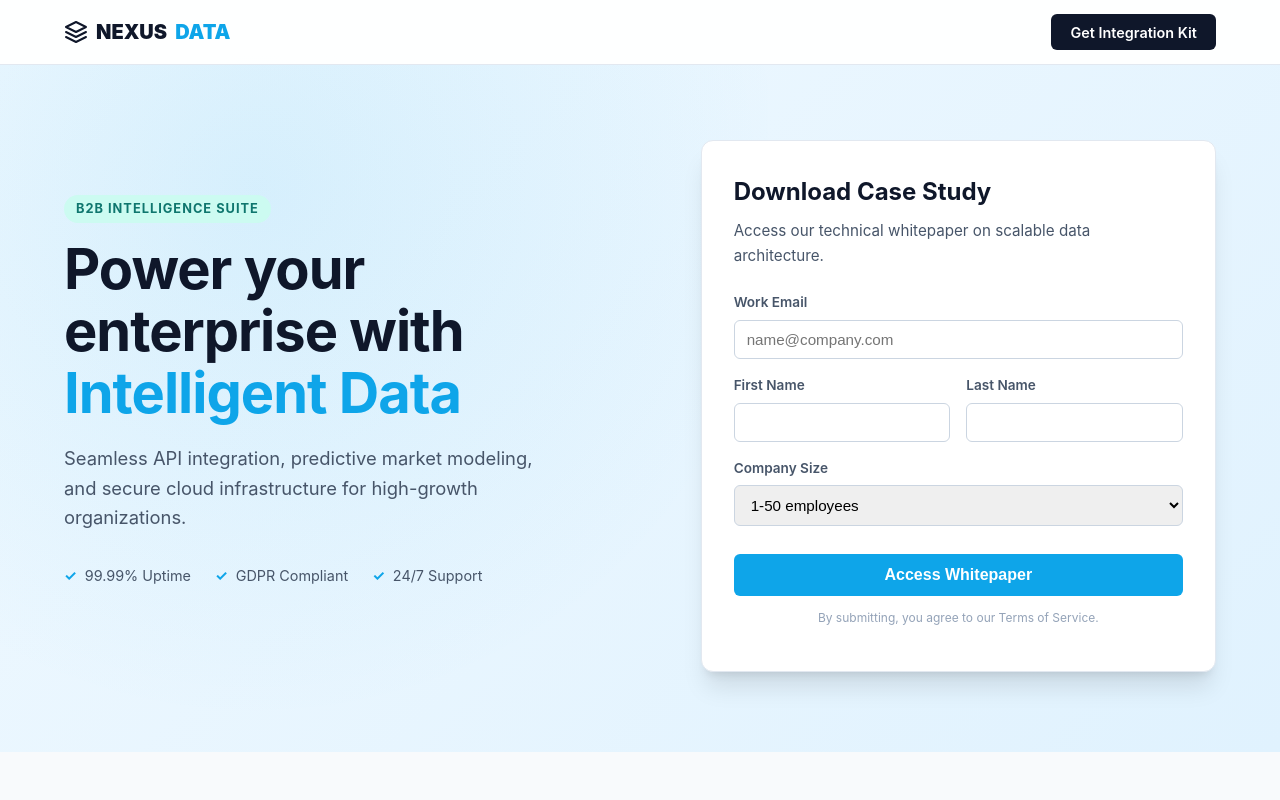
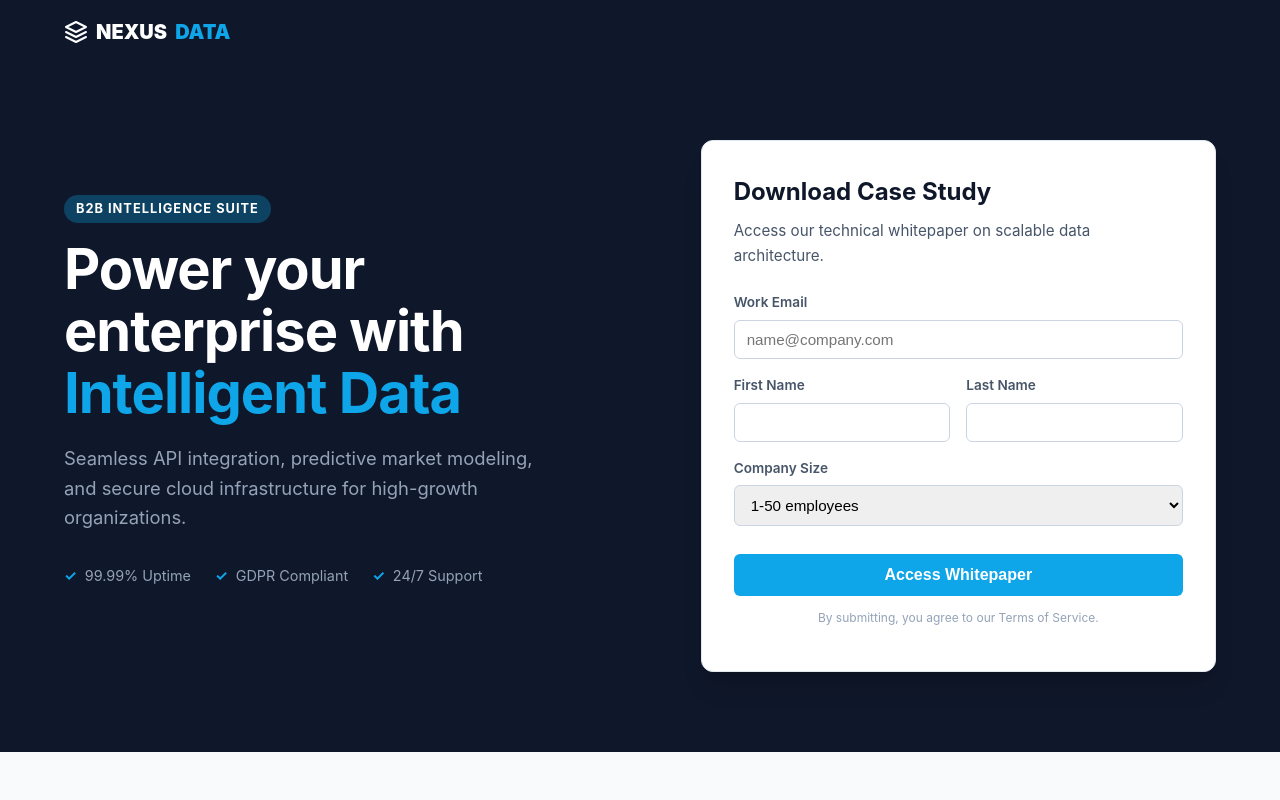
Before and after one commit to Will-Praxia-Git/PRAXIA, a plain HTML site: page nexus-data-lp.html in a window 1280 px wide. Shown: the top 800 px of the page. Drawn offline with Linux system fonts and the light colour scheme.

Commit message:
Update nexus-data-lp.html

```diff
--- a/nexus-data-lp.html
+++ b/nexus-data-lp.html
@@ -31,8 +31,8 @@
     /* ===== Nav ===== */
     nav {
       position: fixed; inset-inline: 0; top: 0; z-index: 50;
-      background: rgba(255,255,255,0.95);
-      border-bottom: 1px solid var(--border);
+      background: #0f172a;
+      border-bottom: none;
       padding: 1rem 0;
     }
     .nav-wrap {
@@ -40,7 +40,7 @@
       display:flex; align-items:center; justify-content: space-between;
     }
     .brand {
-      font-size: 1.25rem; font-weight: 900; color: var(--ink);
+      font-size: 1.25rem; font-weight: 900; color: #fff;
       text-decoration: none; display:flex; align-items: center; gap: 8px;
     }
     .brand span { color: var(--primary); }
@@ -55,15 +55,8 @@
     /* ===== Hero ===== */
     .hero {
       min-height: 85vh; position:relative; overflow:hidden;
-      background: linear-gradient(135deg, #f0f9ff 0%, #e0f2fe 100%);
-      color: var(--ink);
-    }
-
-    /* Abstract background decoration */
-    .hero::before {
-      content: ""; position: absolute; top: -50%; left: -20%; width: 80%; height: 150%;
-      background: radial-gradient(circle, rgba(14, 165, 233, 0.1) 0%, transparent 70%);
-      z-index: 0;
+      background: #0f172a;
+      color: #fff;
     }
 
     .hero-inner {
@@ -73,22 +66,22 @@
     }
 
     .kicker {
-      color: var(--accent); font-weight: 700; text-transform: uppercase;
+      color: #fff; font-weight: 700; text-transform: uppercase;
       letter-spacing: 1px; font-size: 0.8rem; margin-bottom: 1rem;
-      background: #ccfbf1; display: inline-block; padding: 4px 12px; border-radius: 100px;
+      background: rgba(14, 165, 233, 0.3); display: inline-block; padding: 4px 12px; border-radius: 100px;
     }
 
     .hero h1 {
       font-size: clamp(2.2rem, 5vw, 3.5rem); line-height: 1.1; margin: 0 0 20px;
-      color: var(--ink); letter-spacing: -1px;
+      color: #fff; letter-spacing: -1px;
     }
     .hero p.tagline {
-      font-size: 1.15rem; color: var(--ink-soft); margin-bottom: 32px; max-width: 500px;
+      font-size: 1.15rem; color: #94a3b8; margin-bottom: 32px; max-width: 500px;
     }
 
     .hero-bullets {
       display: flex; gap: 24px; margin-bottom: 30px;
-      font-size: 0.9rem; color: var(--ink-soft);
+      font-size: 0.9rem; color: #94a3b8;
     }
     .hero-bullets .b { display: flex; align-items: center; gap: 8px; }
     .hero-bullets .check { color: var(--primary); font-weight: bold; }
@@ -191,12 +184,9 @@
   <nav>
     <div class="nav-wrap">
       <a class="brand" href="#">
-        <svg width="24" height="24" viewBox="0 0 24 24" fill="none" stroke="currentColor" stroke-width="2" stroke-linecap="round" stroke-linejoin="round"><polygon points="12 2 2 7 12 12 22 7 12 2"></polygon><polyline points="2 17 12 22 22 17"></polyline><polyline points="2 12 12 17 22 12"></polyline></svg>
+        <svg width="24" height="24" viewBox="0 0 24 24" fill="none" stroke="#fff" stroke-width="2" stroke-linecap="round" stroke-linejoin="round"><polygon points="12 2 2 7 12 12 22 7 12 2"></polygon><polyline points="2 17 12 22 22 17"></polyline><polyline points="2 12 12 17 22 12"></polyline></svg>
         NEXUS <span>DATA</span>
       </a>
-      <div class="nav-cta">
-        <a class="btn" href="#contact">Get Integration Kit</a>
-      </div>
     </div>
   </nav>
 
```
